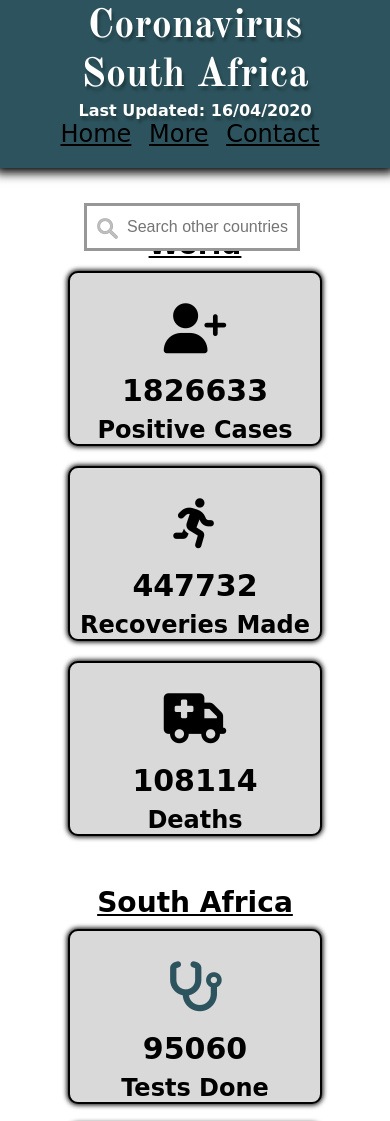
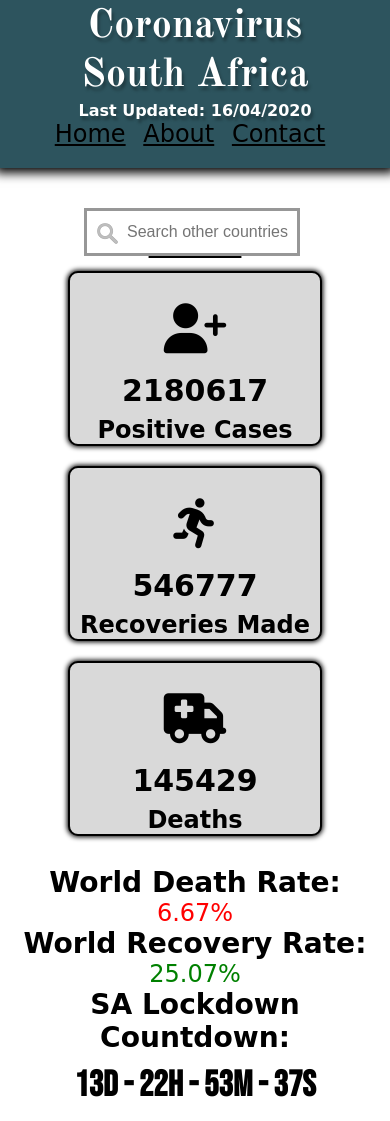
Before and after one commit to LonwaboMvovo/coronavirusmzansi, a plain HTML site: page index.html in a window 390 px wide. Shown: the part 17-1138 px from the top of the page. Drawn offline with nearby package versions, Linux system fonts and the light colour scheme; no server answers; a web font is replaced by a local one.

Commit message:
added death and recovery rates

```diff
--- a/index.html
+++ b/index.html
@@ -17,6 +17,7 @@
     <script src="https://kit.fontawesome.com/c4047fd324.js" crossorigin="anonymous"></script>
     <link href="https://fonts.googleapis.com/css2?family=Baloo+Paaji+2&display=swap" rel="stylesheet">
     <link href="https://fonts.googleapis.com/css2?family=Old+Standard+TT:wght@700&display=swap" rel="stylesheet">
+    <link href="https://fonts.googleapis.com/css2?family=Bebas+Neue&display=swap" rel="stylesheet">
     <link rel="stylesheet" href="style.css">
     <script src="https://cdnjs.cloudflare.com/ajax/libs/Chart.js/2.4.0/Chart.min.js"></script>
 </head>
@@ -28,7 +29,7 @@
                 <h3 id="last_updated_desktop"></h3>
                 <nav>
                     <a href="index.html" class="nav" title="Home page">Home</a>
-                    <a href="about.html" class="nav" title="About page">More</a>
+                    <a href="about.html" class="nav" title="About page">About</a>
                     <a href="contact.html" class="nav" title="Contact page">Contact</a>
                 </nav>
             </header>
@@ -37,7 +38,7 @@
                 <h3 id="last_updated_mobile"></h3>
                 <nav>
                     <a href="index.html" class="nav" title="Home page">Home</a>
-                    <a href="about.html" class="nav" title="About page">More</a>
+                    <a href="about.html" class="nav" title="About page">About</a>
                     <a href="contact.html" class="nav" title="Contact page">Contact</a>
                 </nav>
             </header>
@@ -77,6 +78,18 @@
                         <br>
                         Deaths
                     </div>
+                </section>
+
+                <section>
+                    <h3><span id="selected_country_death_rate_title">World</span> Death Rate:</h3>
+                    <p id="selected_death_rate"></p>
+                    <h3><span id="selected_country_recovery_rate_title">World</span> Recovery Rate:</h3>
+                    <p id="selected_recovery_rate"></p>
+                </section>
+
+                <section>
+                    <h3>SA Lockdown Countdown:</h3>
+                    <h2 id="countdown"></h2>
                 </section>
 
                 <section id="covid-stats">
@@ -135,6 +148,13 @@
                         <br>
                         Deaths
                     </div>
+                </section>
+
+                <section>
+                    <h3>SA Death Rate:</h3>
+                    <p id="death_rate"></p>
+                    <h3>SA Recovery Rate:</h3>
+                    <p id="recovery_rate"></p>
                 </section>
 
                 <section id="province_info">
--- a/script.js
+++ b/script.js
@@ -30,6 +30,13 @@ const sa_map_svg = document.querySelector('#sa_map_svg');
 
 const graph_msg = document.querySelector('#graph_msg');
 
+const selected_country_death_rate_title = document.querySelector('#selected_country_death_rate_title');
+const selected_country_recovery_rate_title = document.querySelector('#selected_country_recovery_rate_title');
+const selected_death_rate = document.querySelector('#selected_death_rate');
+const selected_recovery_rate = document.querySelector('#selected_recovery_rate');
+const death_rate = document.querySelector('#death_rate');
+const recovery_rate = document.querySelector('#recovery_rate');
+
 let total_cases_graphsChartLabels = [];
 let total_cases_graphsChartArray = [];
 let daily_cases_graphsChartLabels = [];
@@ -55,6 +62,7 @@ const total_active_graphs = document.querySelector('#total_active_graphs').getCo
 const  fetchCoronaSaSummaryURL= 'https://api.covid19api.com/live/country/south-africa';
 async function fetchCoronaSaSummary() {
     try {
+        throw 'not updated';
         const response = await fetch(fetchCoronaSaSummaryURL);
         const data = await response.json();
         latest_data = data[data.length - 1]
@@ -65,34 +73,43 @@ async function fetchCoronaSaSummary() {
         number[1].innerHTML = latest_data.Confirmed;
         number[2].innerHTML = latest_data.Active;
         number[3].innerHTML = latest_data.Recovered;
-        number[4].innerHTML = '10';
+        number[4].innerHTML = '7';
         number[5].innerHTML = latest_data.Deaths;
+        death_rate.innerHTML = `${(latest_data.Deaths/latest_data.Confirmed * 100).toFixed(2)}%`;
+        recovery_rate.innerHTML = `${(latest_data.Recovered/latest_data.Confirmed * 100).toFixed(2)}%`;
     } catch (err) {
         console.log(err);
+        last_updated_desktop.textContent = 'Last Updated: 16/04/2020';
+        last_updated_mobile.textContent = 'Last Updated: 16/04/2020';
         number[0].innerHTML = '95060';
         number[1].innerHTML = '2605';
         number[2].innerHTML = '1654';
         number[3].innerHTML = '903';
         number[4].innerHTML = '7';
         number[5].innerHTML = '48';
-        last_updated_desktop.textContent = 'Last Updated: 16/04/2020';
-        last_updated_mobile.textContent = 'Last Updated: 16/04/2020';
+        death_rate.innerHTML = '1.84%';
+        recovery_rate.innerHTML = '34.66%';
     }
 }
 
 const fetchGlobalCoronaSaSummaryURL = 'https://api.covid19api.com/world/total';
 async function fetchGlobalCoronaSaSummary() {
     try {
+        throw 'not updated';
         const response = await fetch(fetchGlobalCoronaSaSummaryURL);
         const data = await response.json();
         global_number[0].innerHTML = data.TotalConfirmed;
         global_number[1].innerHTML = data.TotalRecovered;
         global_number[2].innerHTML = data.TotalDeaths;
+        selected_death_rate.innerHTML = `${(data.TotalDeaths/data.TotalConfirmed * 100).toFixed(2)}%`
+        selected_recovery_rate.innerHTML = `${(data.TotalRecovered/data.TotalConfirmed * 100).toFixed(2)}%`
     } catch (err) {
         console.log(err);
-        global_number[0].innerHTML = '1826633';
-        global_number[1].innerHTML = '447732';
-        global_number[2].innerHTML = '108114';
+        global_number[0].innerHTML = '2180617';
+        global_number[1].innerHTML = '546777';
+        global_number[2].innerHTML = '145429';
+        selected_death_rate.innerHTML = '6.67%';
+        selected_recovery_rate.innerHTML = '25.07%'
     }
 }
 
@@ -580,9 +597,42 @@ showCountryList();
 
 function showCountries(n) {
     global_stats_title.innerHTML = `<u>${countryInfo[n].Country}</u>`;
+    selected_country_death_rate_title.innerHTML = countryInfo[n].CountryCode;
+    selected_country_recovery_rate_title.innerHTML = countryInfo[n].CountryCode;
     global_number[0].innerHTML = countryInfo[n].TotalConfirmed;
     global_number[1].innerHTML = countryInfo[n].TotalRecovered;
     global_number[2].innerHTML = countryInfo[n].TotalDeaths;
+    selected_death_rate.innerHTML = `${(countryInfo[n].TotalDeaths/countryInfo[n].TotalConfirmed * 100).toFixed(2)}%`
+    selected_recovery_rate.innerHTML = `${(countryInfo[n].TotalRecovered/countryInfo[n].TotalConfirmed * 100).toFixed(2)}%`
 }
 
 fetchCountriesStats()
+
+// Set the date we're counting down to
+const countDownDate = new Date("May 1, 2020 00:00:00").getTime();
+
+// Update the count down every 1 second
+const xSetInt = setInterval(function() {
+
+  // Get today's date and time
+  let now = new Date().getTime();
+
+  // Find the distance between now and the count down date
+  let distance = countDownDate - now;
+
+  // Time calculations for days, hours, minutes and seconds
+  let days = Math.floor(distance / (1000 * 60 * 60 * 24));
+  let hours = Math.floor((distance % (1000 * 60 * 60 * 24)) / (1000 * 60 * 60));
+  let minutes = Math.floor((distance % (1000 * 60 * 60)) / (1000 * 60));
+  let seconds = Math.floor((distance % (1000 * 60)) / 1000);
+
+  // Output the result in an element with id="demo"
+  document.getElementById("countdown").innerHTML = days + "d - " + hours + "h - "
+  + minutes + "m - " + seconds + "s";
+
+  // If the count down is over, write some text
+  if (distance < 0) {
+    clearInterval(xSetInt);
+    document.getElementById("countdown").innerHTML = "EXPIRED";
+  }
+}, 1000);
--- a/style.css
+++ b/style.css
@@ -40,7 +40,7 @@ header a:hover {
 }
 
 header a:active {
-    color: rgb(80, 80, 80);
+    color: white;
 }
 
 h3, h4 {
@@ -51,7 +51,7 @@ h3, h4 {
     padding-top: 10px;
     font-family: arial;
     position: absolute;
-    top: 220px;
+    top: 225px;
     right: 10px;
 }
 
@@ -90,10 +90,6 @@ h3, h4 {
   #countryList li:hover:not(.header) {
     background-color: #eee;
   }
-
-h3#stats_title {
-    margin-top: 40px;
-}
 
 .loader {
     border: 4px solid #f3f3f3;
@@ -172,6 +168,21 @@ main.contact a {
 
 main.contact a:hover {
     color: #2d545e;
+}
+
+#countdown {
+    font-family: 'Bebas Neue', cursive;
+    margin-top: 10px;
+}
+
+#death_rate, #selected_death_rate {
+    color: red;
+    margin: 0px;
+}
+
+#recovery_rate, #selected_recovery_rate {
+    color: green;
+    margin: 0px;
 }
 
 footer {
@@ -259,6 +270,7 @@ h1 {
     flex-wrap: wrap;
     justify-content: center;
     padding: 0px;
+    margin-bottom: 20px;
 }
 
 #global-covid-stats h3 {
@@ -401,7 +413,7 @@ path:hover {
 
 @media screen and (max-width: 696px) {
     #search {
-        top: 290px;
+        top: 295px;
         right: calc(50% - 105px);
     }
 }
@@ -428,7 +440,7 @@ path:hover {
     }
 
     #search {
-    top: 210px;
+    top: 215px;
     }
 
     #global_stats_title {
@@ -502,6 +514,6 @@ path:hover {
 
 @media screen and (max-width: 244px) {
     #search {
-        top: 260px;
+        top: 265px;
     }
 }
```
Also changed, not shown: about.html (+6 -6 lines), contact.html (+2 -4 lines).
